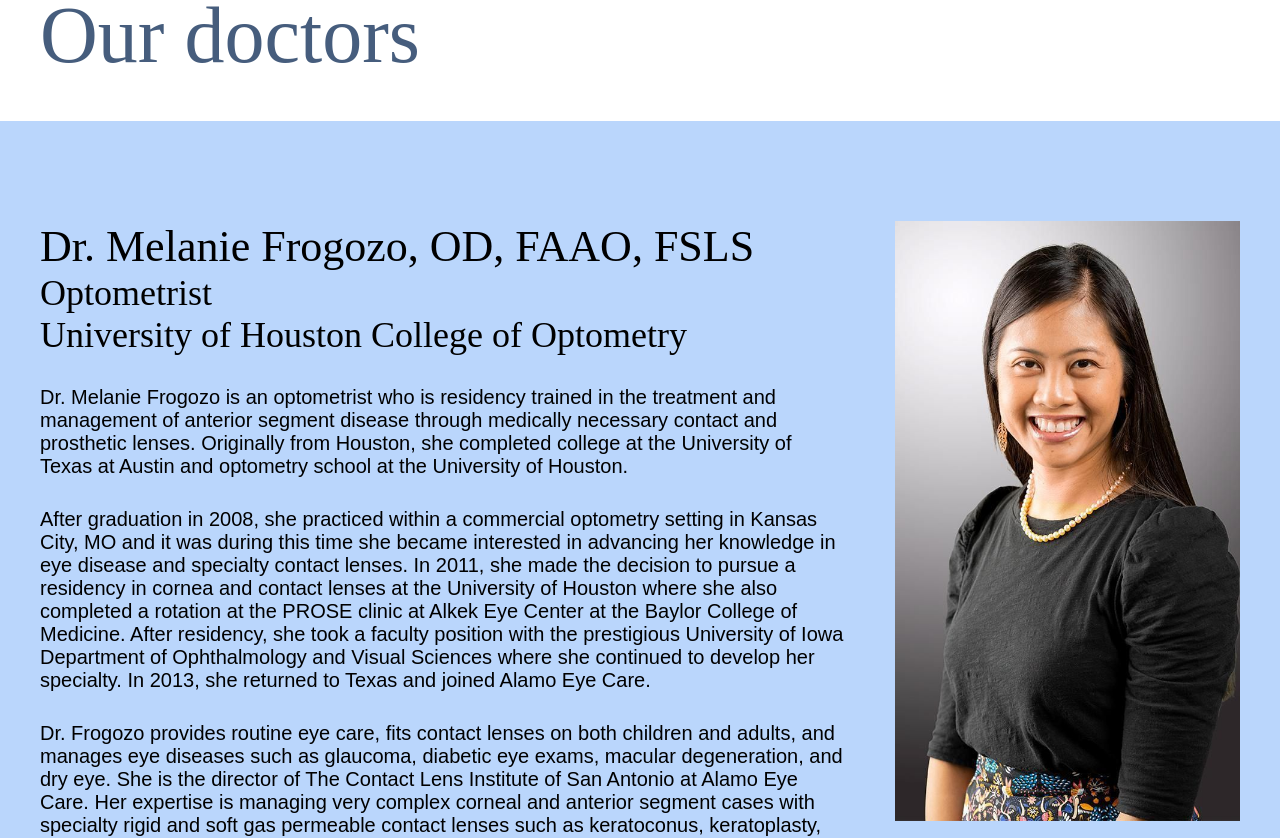
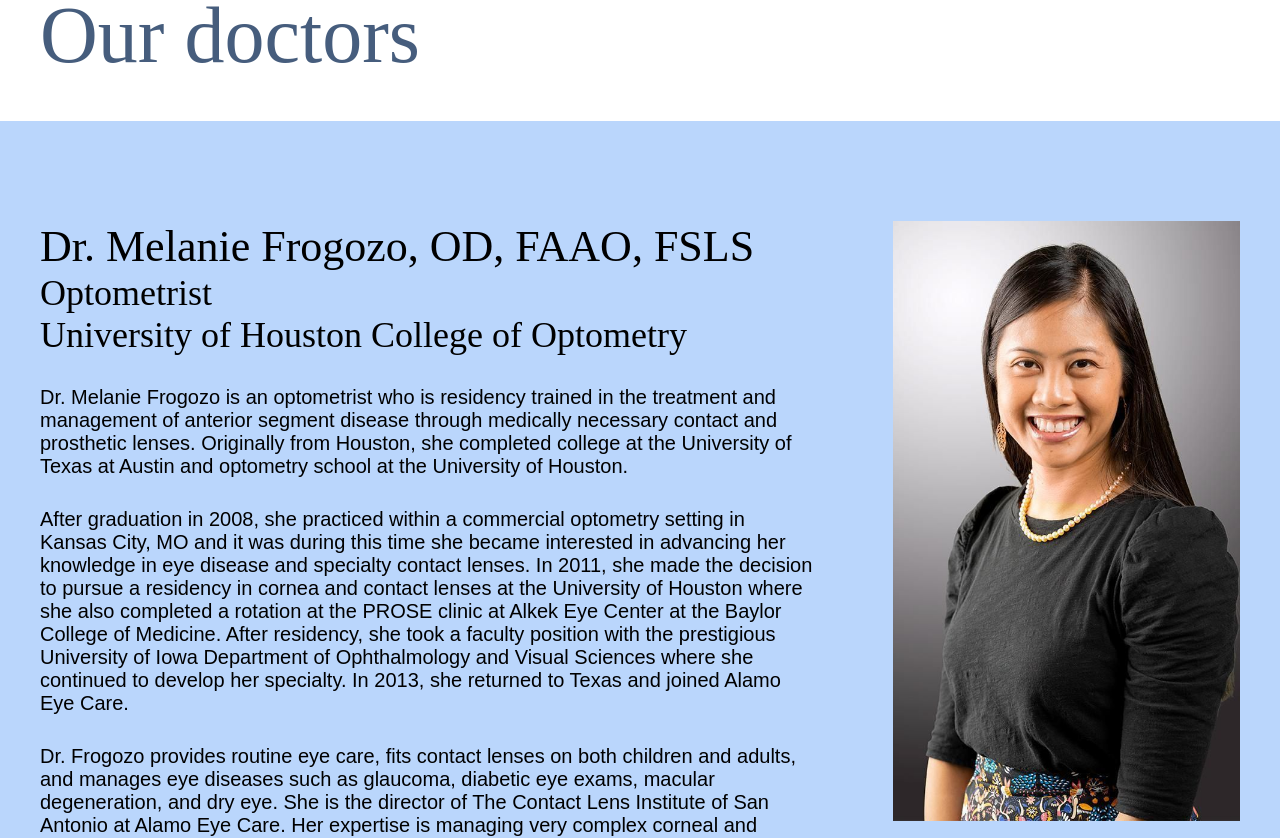
Before and after one commit to kathyhahahahoang/dry-eye-center, a React (Vite) app: page /doctors in a window 1280 px wide. Shown: the part 300-1138 px from the top of the page. Built offline with nearby package versions, Linux system fonts and the light colour scheme; a web font is replaced by a local one.

Commit message:
Convert to grid system for Doctors

```diff
--- a/src/pages/Doctors.module.scss
+++ b/src/pages/Doctors.module.scss
@@ -19,7 +19,7 @@
 .doctor-container {
   display: flex;
   gap: 5rem;
-  padding: 10rem 4rem;
+  padding: 10rem 0;
   background-color: var(--color-blue-light);
 }
 
@@ -29,7 +29,7 @@
 }
 
 .text-container {
-  width: 70%;
+  // width: 70%;
   display: flex;
   flex-direction: column;
   gap: 3rem;
@@ -53,7 +53,7 @@
 }
 
 .pic-container {
-  width: 30%;
+  // width: 30%;
 }
 
 .picture {
--- a/src/pages/Doctors.tsx
+++ b/src/pages/Doctors.tsx
@@ -11,20 +11,26 @@ function Doctors() {
       {doctors.map((el, i) => {
         return (
           <div className={styles["doctor-container"]} key={i}>
-            <div className={styles["text-container"]}>
-              <div className={styles.intro}>
-                <h3>{el.name}</h3>
-                <h4>{el.position}</h4>
-                <h4>{el.school}</h4>
+            <div className={"row"}>
+              <div className={"col-2-of-3"}>
+                <div className={styles["text-container"]}>
+                  <div className={styles.intro}>
+                    <h3>{el.name}</h3>
+                    <h4>{el.position}</h4>
+                    <h4>{el.school}</h4>
+                  </div>
+                  <p>{el.desc1}</p>
+                  <p>{el.desc2}</p>
+                  <p>{el.desc3}</p>
+                  <p>{el.desc4}</p>
+                  <p>{el.desc5}</p>
+                </div>
               </div>
-              <p>{el.desc1}</p>
-              <p>{el.desc2}</p>
-              <p>{el.desc3}</p>
-              <p>{el.desc4}</p>
-              <p>{el.desc5}</p>
-            </div>
-            <div className={styles["pic-container"]}>
-              <img src={el.image} className={styles.picture} />
+              <div className={"col-1-of-3"}>
+                <div className={styles["pic-container"]}>
+                  <img src={el.image} className={styles.picture} />
+                </div>
+              </div>
             </div>
           </div>
         );
@@ -34,6 +40,24 @@ function Doctors() {
 }
 
 export default Doctors;
+
+{
+  /* <div className={styles["text-container"]}>
+<div className={styles.intro}>
+  <h3>{el.name}</h3>
+  <h4>{el.position}</h4>
+  <h4>{el.school}</h4>
+</div>
+<p>{el.desc1}</p>
+<p>{el.desc2}</p>
+<p>{el.desc3}</p>
+<p>{el.desc4}</p>
+<p>{el.desc5}</p>
+</div>
+<div className={styles["pic-container"]}>
+<img src={el.image} className={styles.picture} />
+</div> */
+}
 
 {
   /* <div className={styles["doctor-container"]}>
```
